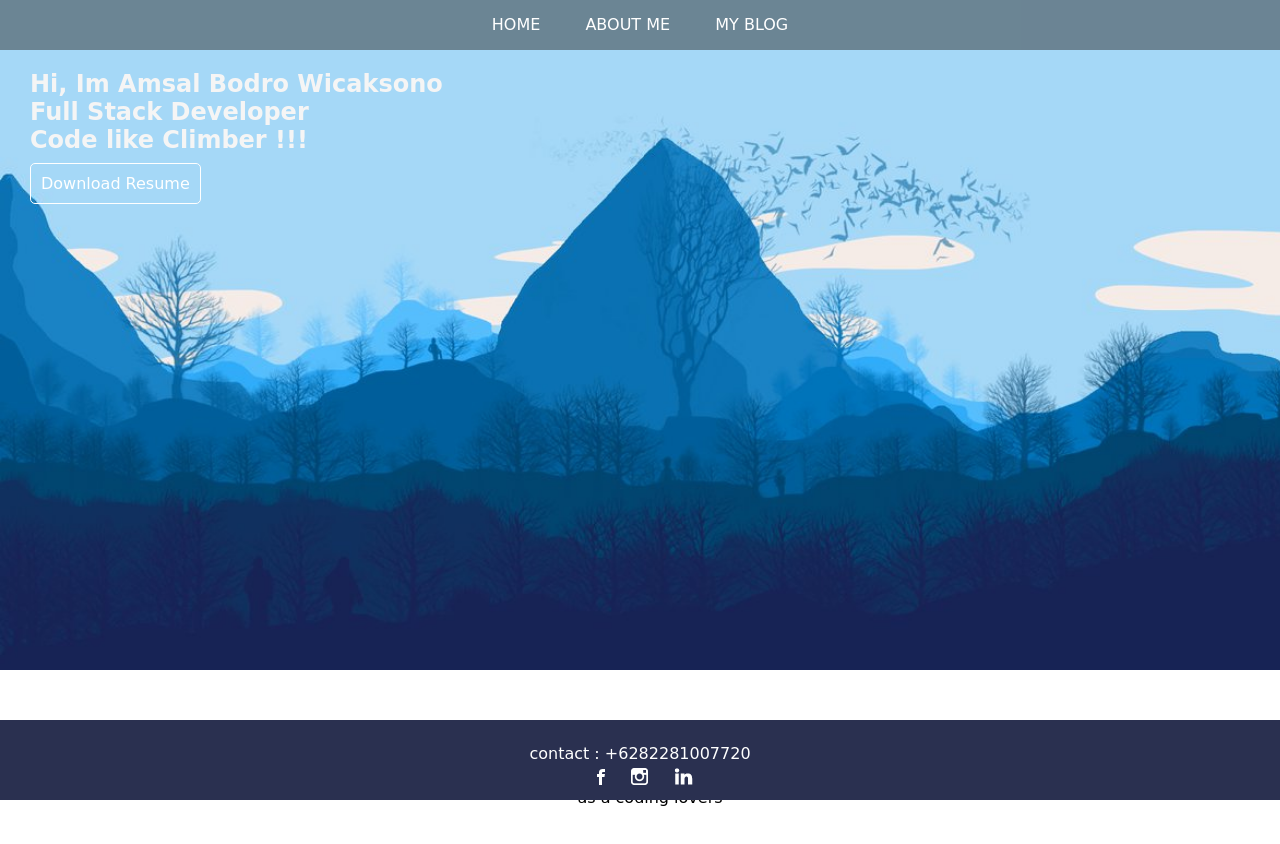
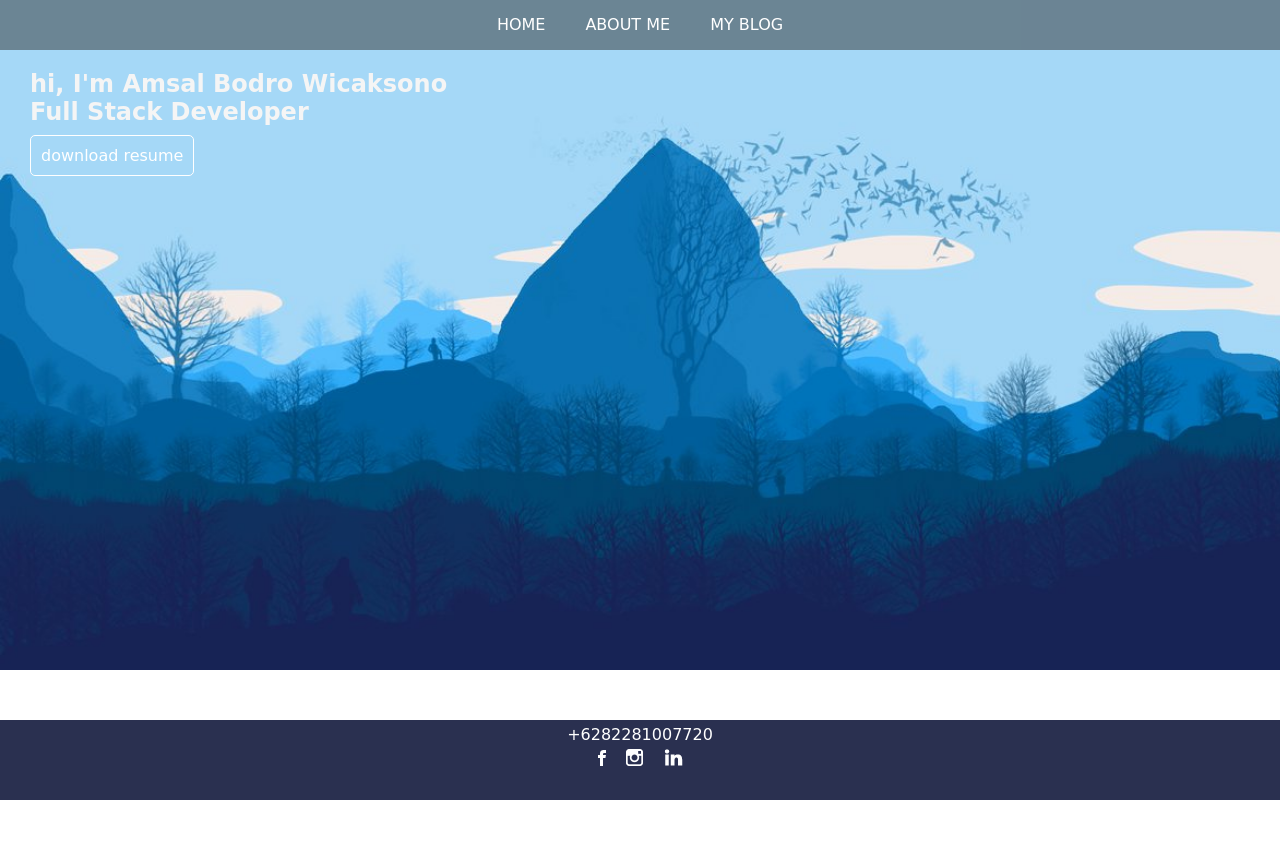
Before and after one commit to adrowicaksono/adrowicaksono.github.io, a plain HTML site: page index.html in a window 1280 px wide. Shown: the top 844 px of the page. Drawn offline with Linux system fonts and the light colour scheme; a web font is replaced by a local one.

Commit message:
Changed to DOM

```diff
--- a/index.html
+++ b/index.html
@@ -4,43 +4,9 @@
 
   <title>First Template</title>
   <link rel="shortcut icon" href="img/favicon.png" />
-  <link rel="stylesheet" href="style.css">
+  <link rel="stylesheet" href="style/mainStyle.css">
 </head>
 <body>
-
-  <header>
-
-    <nav>
-        <a id="nav" href="#">Home</a>
-        <a id="nav" href="#content">About me</a>
-        <a id="nav" href="#">My Blog</a>
-    </nav>
-
-  </header>
-
-
-
-  <section id="main-content">
-      <div id="background">
-        <div id="welcome">
-        <h1>Hi, Im Amsal Bodro Wicaksono</h1>
-        <h2>Full Stack Developer</h2>
-        <h2>Code like Climber !!!</h2>
-        <div id="resume"><a href="https://drive.google.com/open?id=1CIbF46nw3qh7zBg0eyorWZXCX1rjzrSj">Download Resume<a></div>
-        </div>
-      </div>
-    <div id="content">
-        <h2>HERE'S WHAT I'M DOING</h2>
-				<p>as a coding lovers</p>
-    </div>
-
-    <div style="clear: both;"></div>
-  </section>
-  <footer>
-      <p>contact : +6282281007720</p>
-      <a target="_blank" href="https://www.facebook.com/amsal.wicaksono"><img src="img/facebook.png" alt=""></a>
-      <a target="_blank" href="https://www.instagram.com/adrowicaksono/"><img src="img/instagram.png" alt=""></a>
-      <a target="_blank" href="https://www.linkedin.com/in/amsal-wicaksono-b123a262/"><img src="img/linkedin.png" alt=""></a>
-  </footer>
+  <script src='script/mainScript.js'></script>
 </body>
 </html>
--- /dev/null
+++ b/script/mainScript.js
@@ -0,0 +1,85 @@
+var body = document.body;
+
+
+var header = document.createElement('header');
+    body.appendChild(header);
+
+var nav = document.createElement('nav');
+    header.appendChild(nav);
+
+var navContent = ['Home', 'About Me', 'My Blog'];
+var navHRef = ['#', '#content', 'blog/index.html'];
+
+    for(var a=0; a<3; a++){
+        var aNav = document.createElement('a');
+            aNav.setAttribute('id', 'nav');
+            aNav.setAttribute('href', navHRef[a]);
+            aNav.innerHTML = navContent[a];
+            nav.appendChild(aNav);
+    }
+
+var navChilds = nav.children;
+
+var section = document.createElement('section');
+    section.setAttribute('id', 'main-content');
+    body.appendChild(section);
+
+
+
+
+var sectionBackground = document.createElement('div');
+    sectionBackground.setAttribute('id', 'background');
+    section.appendChild(sectionBackground);
+
+var sectionWelcome = document.createElement('div');
+    sectionWelcome.setAttribute('id', 'welcome');
+    sectionBackground.appendChild(sectionWelcome);
+
+var sectionContent = document.createElement('div');
+    sectionContent.setAttribute('id', 'content');
+    section.appendChild(sectionContent);
+
+var h1Welcome = document.createElement('h1');
+    h1Welcome.innerHTML = "hi, I\'m Amsal Bodro Wicaksono"
+    sectionWelcome.appendChild(h1Welcome);
+
+var h2Welcome = document.createElement('h2');
+    h2Welcome.innerHTML = "Full Stack Developer"
+    sectionWelcome.appendChild(h2Welcome);
+
+var divResume = document.createElement('div');
+    divResume.setAttribute('id', 'resume');
+    sectionWelcome.appendChild(divResume);
+
+var aDivResume = document.createElement('a');
+    aDivResume.innerHTML = 'download resume'
+    aDivResume.setAttribute('href', 'https://drive.google.com/open?id=1CIbF46nw3qh7zBg0eyorWZXCX1rjzrSj');
+    divResume.appendChild(aDivResume);
+
+var h2Content = document.createElement('h2');
+    h2Content.innerHTML = "Here\'s what i\'m doing";
+    sectionContent.appendChild(h2Content);
+
+var sectionFooter = document.createElement('footer');
+    body.appendChild(sectionFooter);
+
+var contactFooter = document.createElement('p');
+    contactFooter.innerHTML = '+6282281007720';
+    sectionFooter.appendChild(contactFooter);
+
+var socmed = ['https://www.facebook.com/amsal.wicaksono', 'https://www.instagram.com/adrowicaksono/', 'https://www.linkedin.com/in/amsal-wicaksono-b123a262/']
+var picSocMEd = ['img/facebook.png', 'img/instagram.png', 'img/linkedin.png'];
+var altPicSocmed = ['','','']
+
+for(var b=0; b<socmed.length; b++){
+    var aSocmed = document.createElement('a');
+        aSocmed.setAttribute('href', socmed[b]);
+        aSocmed.setAttribute('target', '_blank');
+        sectionFooter.appendChild(aSocmed);
+
+    var iconSocmed = document.createElement('img');
+        iconSocmed.setAttribute('src', picSocMEd[b]);
+        iconSocmed.setAttribute('alt', altPicSocmed);
+        aSocmed.appendChild(iconSocmed);
+
+}
--- /dev/null
+++ b/style/blogStyle.css
@@ -0,0 +1,89 @@
+
+@font-face {
+    font-family: 'Crimson Text';
+    font-style: normal;
+    font-weight: 400;
+    src: local('Crimson Text Regular'), local('CrimsonText-Regular'), url(https://fonts.gstatic.com/s/crimsontext/v8/wlp2gwHKFkZgtmSR3NB0oRJfbwhT.woff2) format('woff2');
+    unicode-range: U+0000-00FF, U+0131, U+0152-0153, U+02BB-02BC, U+02C6, U+02DA, U+02DC, U+2000-206F, U+2074, U+20AC, U+2122, U+2191, U+2193, U+2212, U+2215, U+FEFF, U+FFFD;
+  }
+
+
+body {
+    margin: 0 auto;
+    background-image: url(../img/blogImg/sample-pattern.png);
+    font-family: 'Crimson Text', serif;;
+  }
+
+
+section{
+    padding: 0 300px;
+    position: relative;
+    top: 75px;
+
+
+}
+
+#logo{
+    width: 200px;
+    margin: 5px;
+}
+
+.title{
+    text-align: center;
+    font-size: 40px;
+}
+
+#article-list{
+    background:white;
+    padding:5px 20px;
+}
+
+#article-list h3{
+    color:cornflowerblue;
+}
+
+header{
+    margin: 0 auto;
+    background: white;
+    border-bottom: 1px solid gray;
+    height: 50px;
+    width: 100%;
+    position: fixed;
+    z-index: 5;
+}
+
+
+
+nav {
+    margin: 0 20px;
+    float: right;
+}
+
+nav li{
+    display: inline-block;
+    text-align: center;
+    width: 80px;
+
+}
+
+nav li:hover{
+    color:white;
+    background-color: rgba(105,105,105, 0.5);
+}
+
+article{
+    border-bottom: 1px solid gray;
+    width: 100%;
+    position: relative;
+
+}
+
+footer{
+    margin-top: 150px;
+    padding-top: 10px;
+    padding-bottom:15px;
+    background-color: black;
+    color: white;
+    text-align: center;
+    height: 50px;
+}
--- a/style.css
+++ b/style/mainStyle.css
@@ -54,7 +54,7 @@
   #background{
     margin: auto;
     background-color: grey;
-    background-image:url("img/footer.jpeg");
+    background-image:url("../img/wallpaper/wallpaper2.jpeg");
     background-position: top center;
     background-size:100%;
     width:  1300px;
```
Also changed, not shown: blog/blog-hyml.html (added, +58 -0 lines), blog/index.html (added, +58 -0 lines), img/blogImg/sample-logo.png (added), img/blogImg/sample-pattern.png (added), img/wallpaper/wallpaper2.jpeg (renamed from img/footer.jpeg), 2 other files.
